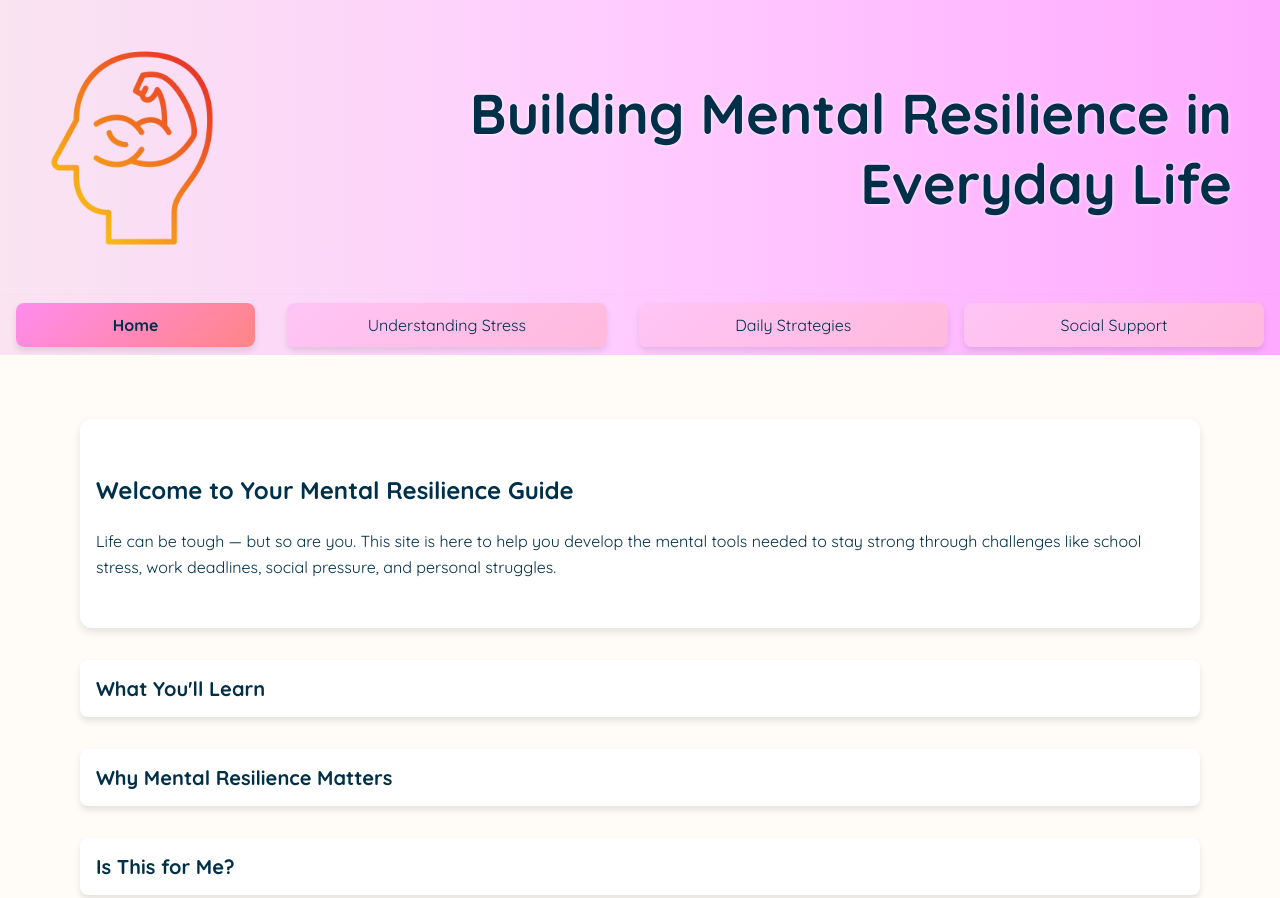
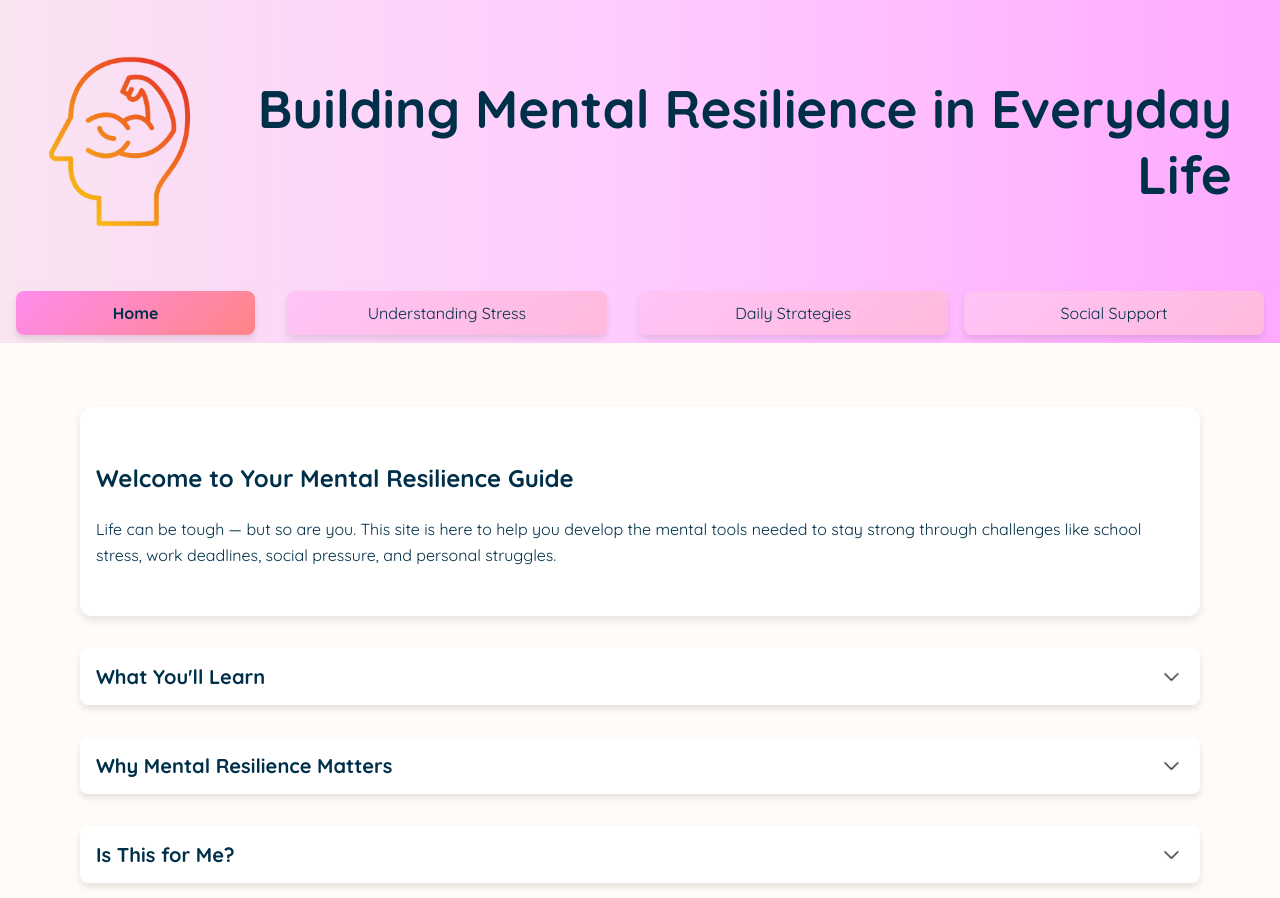
Before and after one commit to KoharuLover/KoharuLover.github.io, a plain HTML site: page index.html in a window 1280 px wide. Shown: the top 898 px of the page. Drawn offline with Linux system fonts and the light colour scheme.

Commit message:
decorations and other changes

```diff
--- a/index.html
+++ b/index.html
@@ -10,7 +10,7 @@
 
   <body>
     <header>
-        <img id="headerIMG" src="Images/mental.png" alt="mental.png" title="mental.png">
+        <img id="headerIMG" src="Images/mental.png" alt="mental.png" title="Mental Resilience">
         <h1>Building Mental Resilience in Everyday Life</h1>
     </header>
 
@@ -34,7 +34,7 @@
                 </p>
             </div>
 
-            <button id="c01btn">What You'll Learn</button>
+            <button class="dropdown" id="c01btn">What You'll Learn<img height="24px" src="Images/dropdown.png" alt="dropdown" title="show more..."></button>
             <div class="content" id="c01">
                 <h3>What You'll Learn</h3>
                 <ul>
@@ -44,7 +44,7 @@
                 </ul>
             </div>
 
-            <button id="c02btn">Why Mental Resilience Matters</button>
+            <button class="dropdown" id="c02btn">Why Mental Resilience Matters<img height="24px" src="Images/dropdown.png" alt="dropdown" title="show more..."></button>
             <div class="content" id="c02">
                 <h3>Why Mental Resilience Matters</h3>
                 <p>
@@ -52,7 +52,7 @@
                 </p>
             </div>
 
-            <button id="c03btn">Is This for Me?</button>
+            <button class="dropdown" id="c03btn">Is This for Me?<img height="24px" src="Images/dropdown.png" alt="dropdown" title="show more..."></button>
             <div class="content" id="c03">
                 <h3>Is This for Me?</h3>
                 <p>
@@ -66,7 +66,7 @@
         <section class="page" id="page1">
             <div class="title content">
                 <h2>Understanding Stress and How It Affects the Brain</h2>
-                <img width=100px src="Images/mental.png">
+                <img src="Images/stress.png" alt="stress.png" title="How do you deal with stress?">
             </div>
 
             <div class="content">
@@ -107,7 +107,7 @@
 
             <div class="title content">
                 <h2>Practical Strategies to Strengthen Mental Resilience</h2>
-                <img width=100px src="Images/mental.png">
+                <img src="Images/strength.png" alt="strength.png" title="Let's get stronger!!">
             </div>
 
             <div class="content">
@@ -156,7 +156,7 @@
 
             <div class="title content">
                 <h2>The Power of Social Support and Communication</h2>
-                <img width=100px src="Images/mental.png">
+                <img src="Images/mental.png">
             </div>
 
             <div class="content">
--- a/style.css
+++ b/style.css
@@ -11,7 +11,7 @@ html, body {
   padding: 0;
   display: flex;
   flex-direction: column;
-  background-color: #a8edea;
+  background: linear-gradient(to right, #f9e4f1, #ffcbff, #feaaff);
   color: #003049;
 }
 
@@ -23,15 +23,14 @@ header {
   display: flex;
   align-items: center;
   justify-content: space-between;
-  font-size: 1.75rem;
+  font-size: 1.65rem;
   font-weight: bold;
   text-align: right;
-  text-shadow: 0 0 0.25rem #ffffff;
   box-shadow: 0 2px 4px rgba(0, 0, 0, 0.1);
 }
 
 #headerIMG{
-  height: 200px;
+  max-height: 175px;
   padding: 1rem;
 }
 
@@ -41,7 +40,6 @@ nav {
   padding: 0.5rem 1rem;
   box-shadow: 0 2px 4px rgba(0, 0, 0, 0.1);
 }
-
 nav ul {
   list-style: none;
   display: flex;
@@ -51,7 +49,6 @@ nav ul {
   margin: 0;
   padding: 0;
 }
-
 nav ul li {
   flex: 1 1 auto;
   text-align: center;
@@ -82,20 +79,16 @@ button {
   width: 100%;
   max-width: 320px;
 }
-
 button:hover {
   font-weight: bold;
   background: linear-gradient(135deg, #ff8cee,#ff8585);
   transform: translateY(-2px);
   box-shadow: 0 6px 12px rgba(0, 0, 0, 0.15);
 }
-
 button:active {
   transform: scale(0.98);
   box-shadow: 0 2px 4px rgba(0, 0, 0, 0.2);
 }
-
-
 .selected {
     background: linear-gradient(135deg, #ff8cee,#ff8585);
     font-weight: bold;
@@ -125,18 +118,19 @@ main {
   box-shadow: 0 4px 8px rgba(0, 0, 0, 0.1);
 }
 
-
-
-#c01btn, #c02btn, #c03btn {
-  font-size: 1.25rem;
-  font-weight: bold;
-  text-align: left;
-  padding: 1rem;
-  background: #ffffff;
-  margin-bottom: 2rem;
-  max-width: 2000px;
+.title {
+  display: flex;
+  align-items: center;
+  justify-content: space-between;
+  gap: 1rem;
 }
-
+.title h2{
+  flex: 1;
+}
+.title img{
+  max-width: 150px;
+  height: auto;
+}
 
 #c01, #c02, #c03 {
   display: none;
@@ -147,6 +141,29 @@ main {
 #c01.show, #c02.show, #c03.show {
   display: block;
   opacity: 1;
+}
+
+.dropdown {
+  display: flex;
+  align-items: center;
+  justify-content: space-between;
+  gap: 0.5rem;
+  padding: 1rem;
+  background: #ffffff;
+  border: none;
+  font-size: 1.25rem;
+  font-weight: bold;
+  max-width: 2000px;
+  margin-bottom: 2rem;
+}
+
+.dropdown:hover {
+  background: #f7f7f7;
+}
+
+.dropdown img {
+  max-height: 24px;
+  width: auto;
 }
 
 
```
Also changed, not shown: Images/dropdown.png (added), Images/strength.png (added), Images/stress.png (added).
